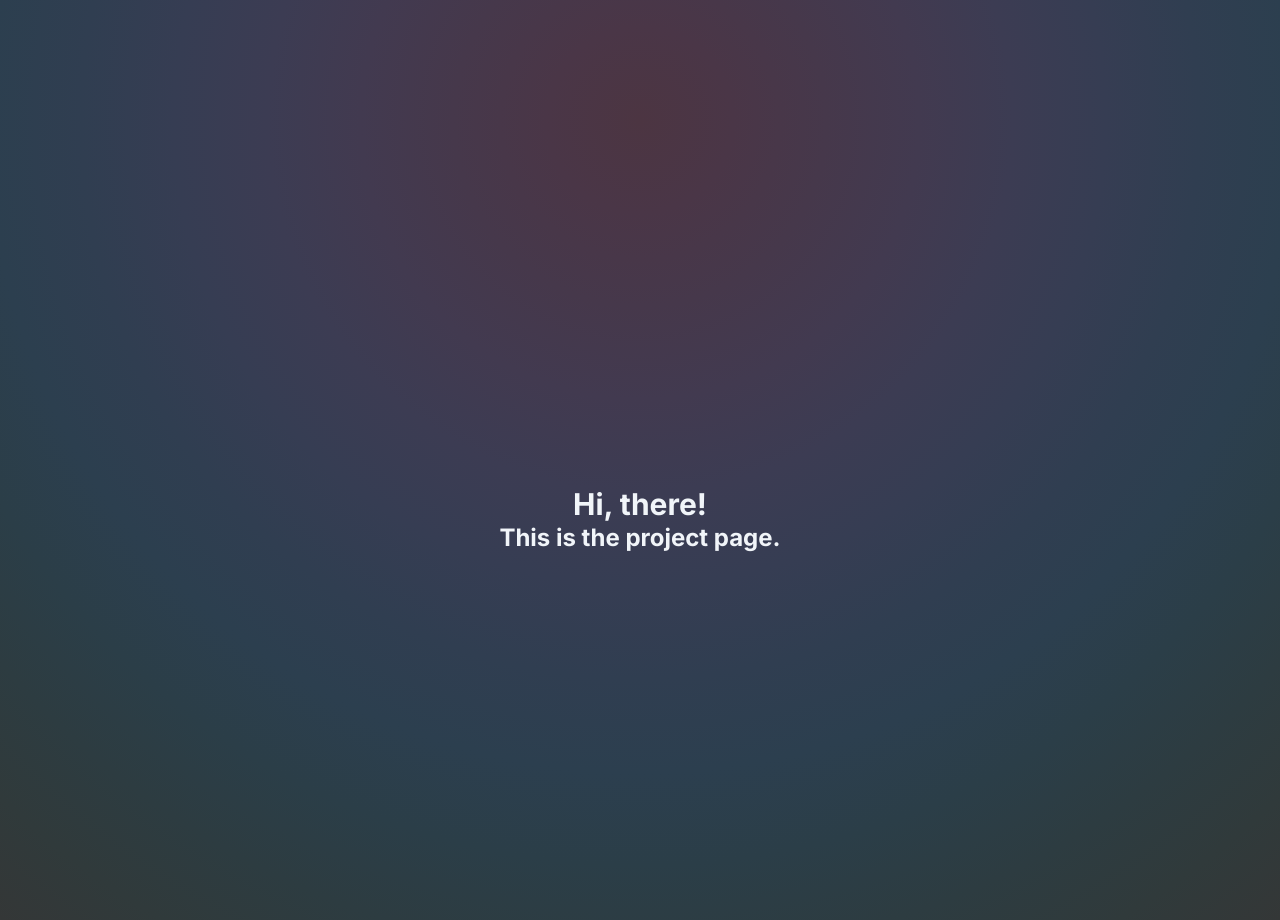
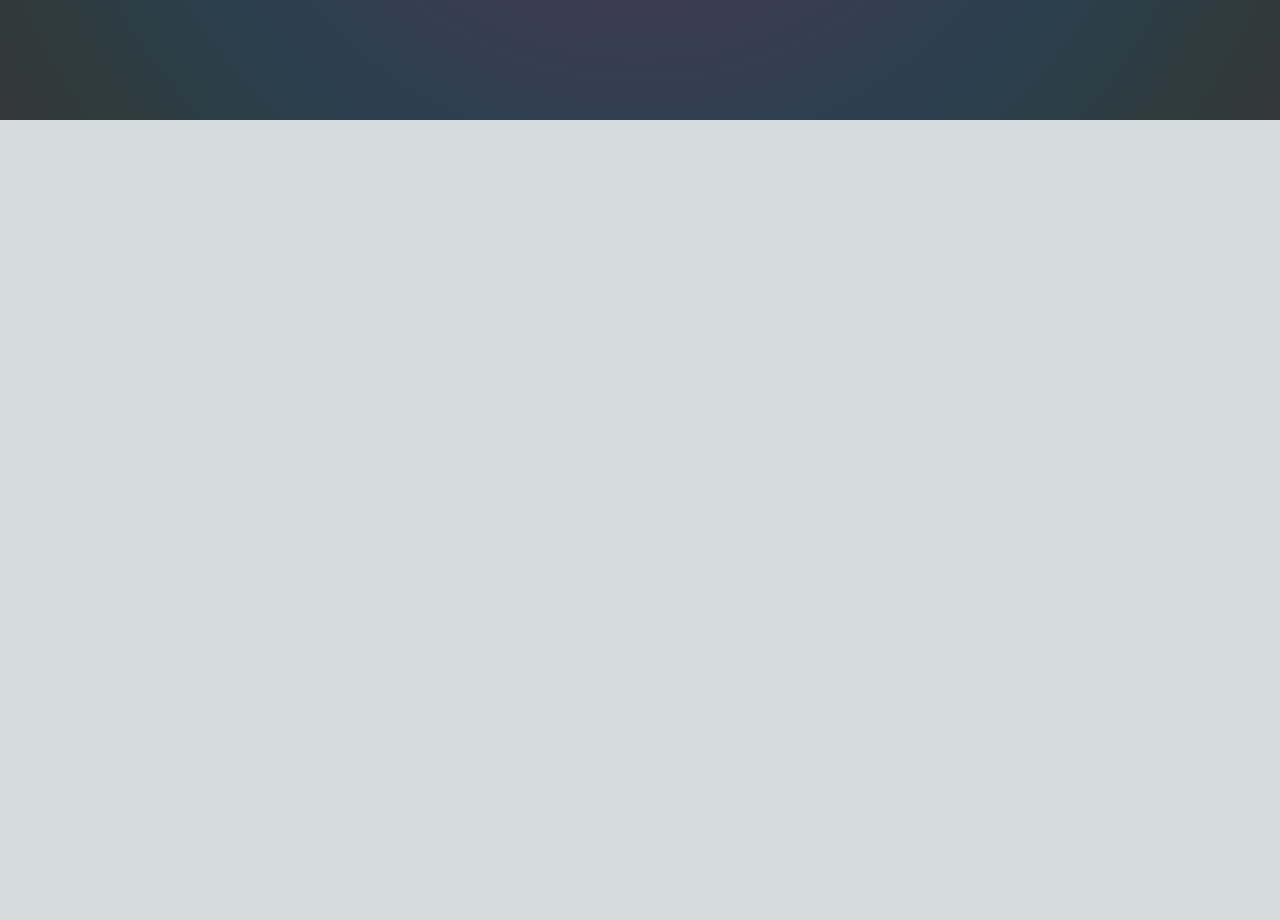
Before and after one commit to SyLi9527/my-portfolio, a Next.js app: page /project in a window 1280 px wide. Shown: the part 680-1600 px from the top of the page. After the commit the page ends 800 px from the top, so only its background shows below. Built offline with nearby package versions, Linux system fonts and the light colour scheme.

Commit message:
Style: change classname order

```diff
--- a/app/(project)/project/page.tsx
+++ b/app/(project)/project/page.tsx
@@ -5,24 +5,15 @@
         <>
             <div className="flex h-screen items-center justify-center">
                 <div className="flex flex-col items-center justify-center">
-                    <h1 className="text-center text-3xl font-bold text-slate-800">
+                    <h1 className="text-slate-800 text-center text-3xl font-bold">
                         Hi, there!
                     </h1>
-                    <h2 className="text-center text-2xl font-bold text-slate-800">
+                    <h2 className="text-slate-800 text-center text-2xl font-bold">
                         This is the project page.
                     </h2>
                 </div>
             </div>
-            <div className="flex h-screen items-center justify-center">
-                <div className="flex flex-col items-center justify-center">
-                    <h1 className="text-center text-3xl font-bold text-slate-800">
-                        Hi, there!
-                    </h1>
-                    <h2 className="text-center text-2xl font-bold text-slate-800">
-                        This is the project page.
-                    </h2>
-                </div>
-            </div>
+
         </>
     )
 }
```
